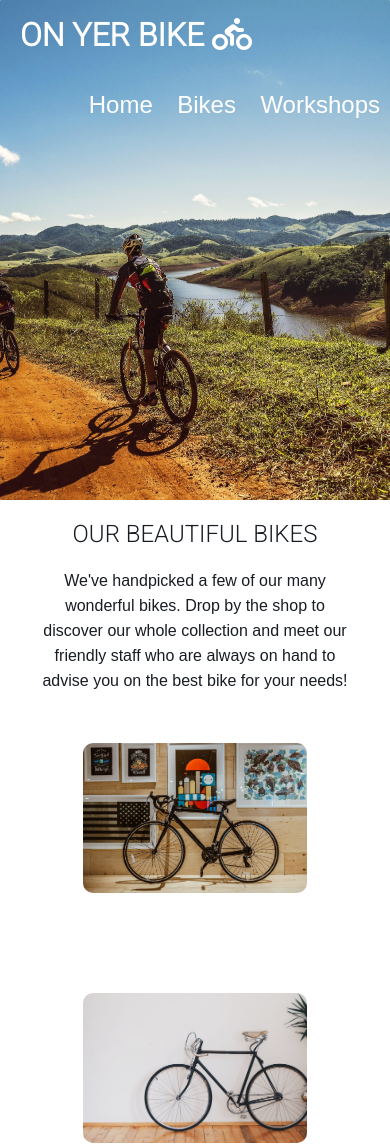
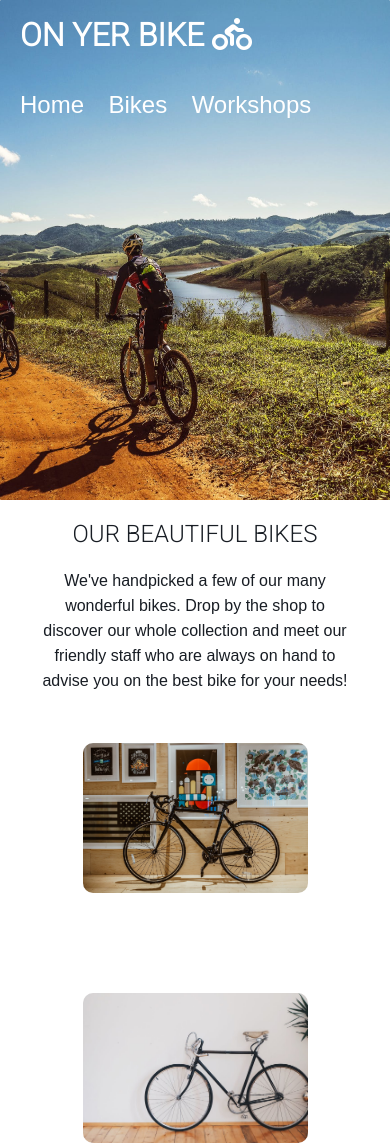
Before and after one commit to tymaestro/On-Yer-Bike, a plain HTML site: page bikes.html in a window 390 px wide. Shown: the top 1146 px of the page. Drawn offline with Linux system fonts and the light colour scheme.

Commit message:
add media queries content

```diff
--- a/assets/css/style.css
+++ b/assets/css/style.css
@@ -127,19 +127,16 @@ th, td {
 
 .bike-image {
     height: 150px;
-    width: auto;
-    /* display: inline-block;
-    vertical-align: middle; */
-    /* float: right; */
+    width: 225px;
     margin: 50px;
+    background-size: cover;
     border-radius: 10px;
 }
 
 .bike-images {
     display: flex;
     flex-wrap: wrap;
-    justify-content: space-around;
-    /* width: 100%; */
+    justify-content: center;
 }
 
 #bikes-heading {
@@ -254,16 +251,33 @@ form {
     background-color: #14120c;
 }
 
-/* media queries */
+/* Media Queries */
 
 @media screen and (max-width: 1200px) {
-
+    /* .bike-images {
+        column-count: 3;
+    } */
 }
 
 @media screen and (max-width: 950px) {
+    /* .bike-image {
+        column-count: 2;
+        display: flex;
+        justify-content: center;
 
+    } */
 }
 
-@media screen and (max-width: 800px) {
+@media screen and (max-width: 600px) {
+    .nav-menu {
+        float: left;
+        clear: left;
+        margin-left: 10px;
+    }
 
+    /* .bike-image {
+        display: flex;
+        justify-content: center;
+        column-count: 1;
+    } */
 }
```
